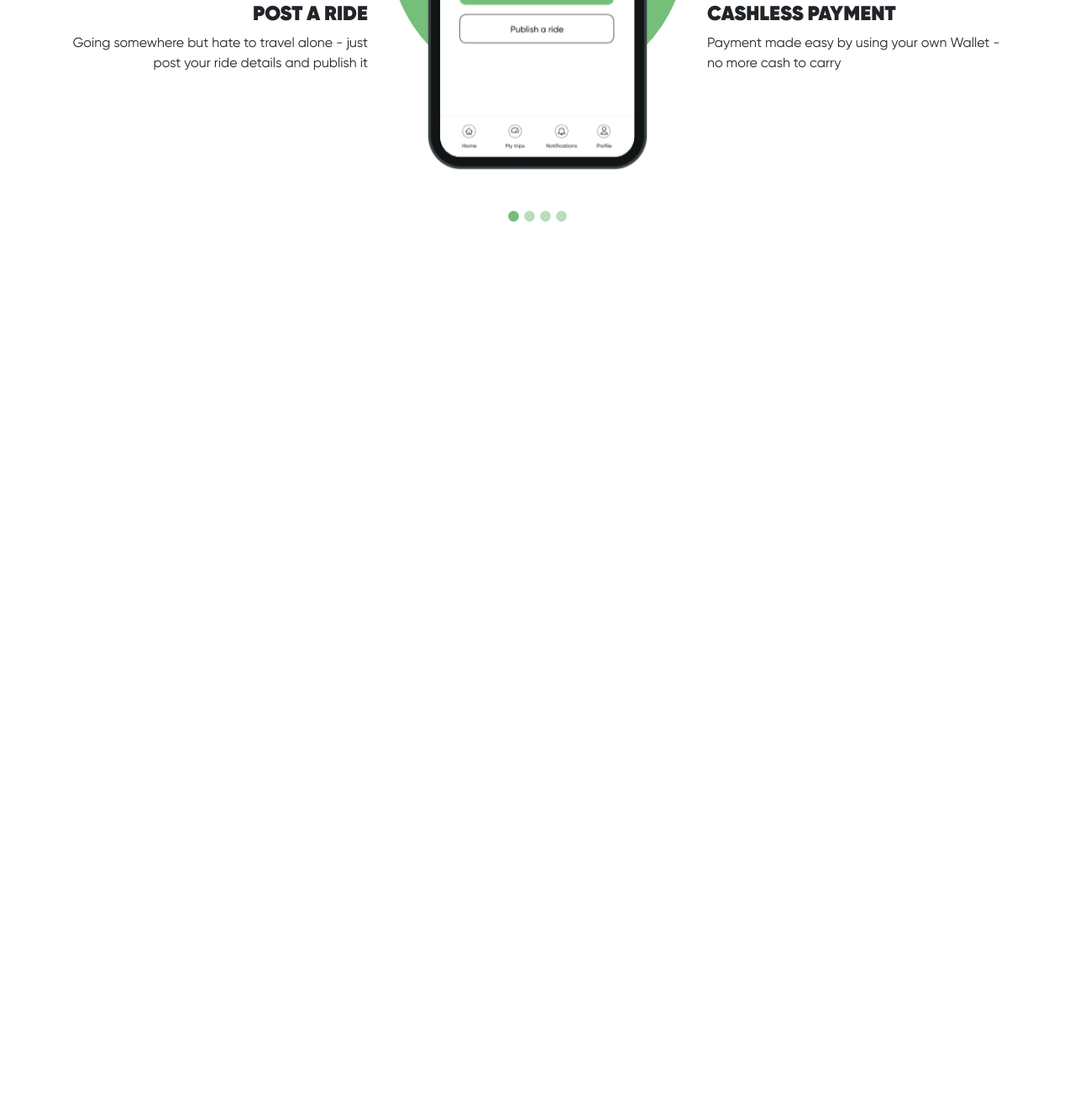
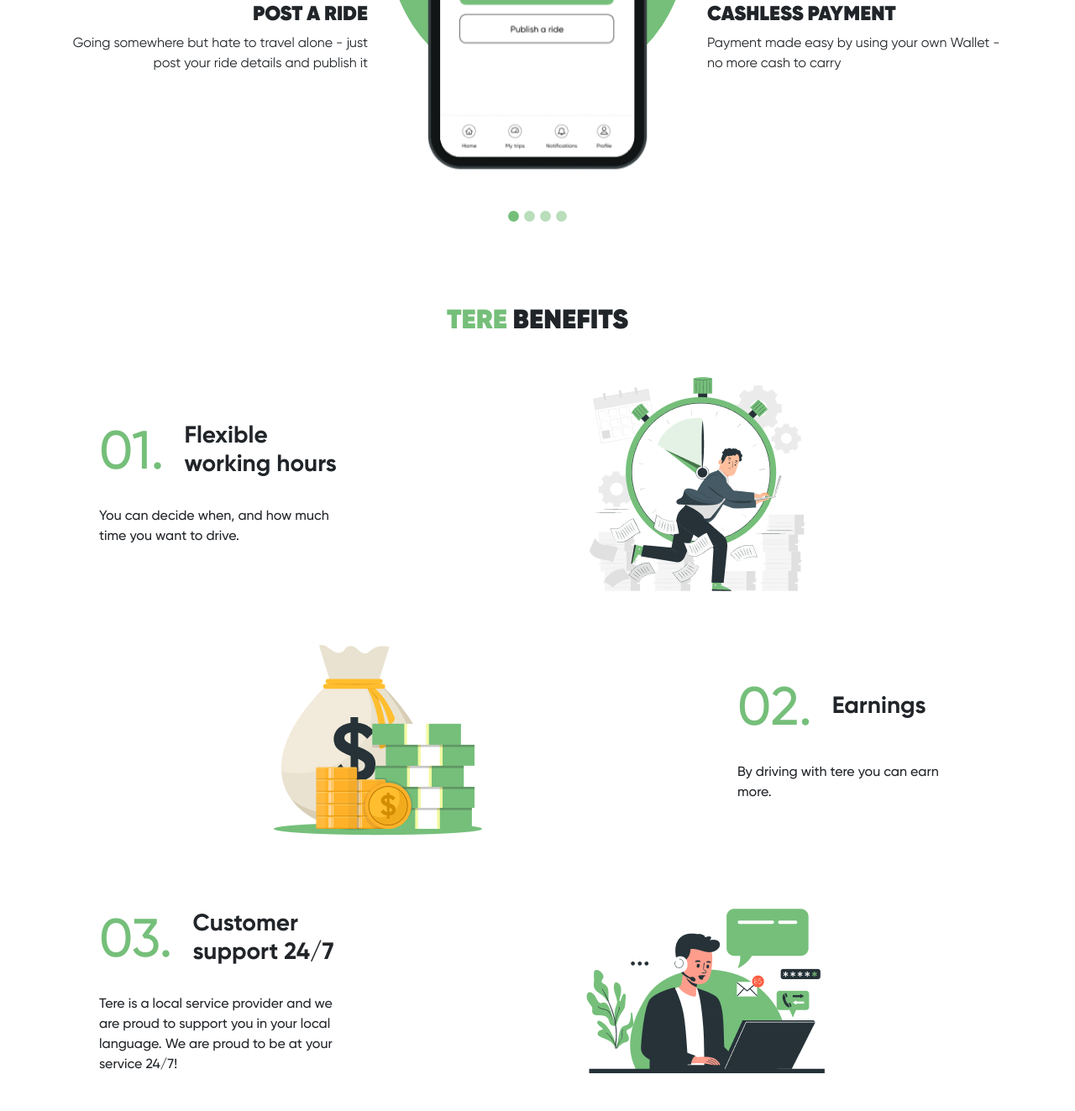
Before and after one commit to basma-khalil/tere, a website built with Vite: page app/index.html in a window 1280 px wide. Shown: the part 1531-2854 px from the top of the page at 84% size. Before the commit the page ends 1846 px from the top, so only its background shows below. Built offline with nearby package versions, Linux system fonts and the light colour scheme.

Commit message:
feat: Add benefits section

```diff
--- a/app/index.html
+++ b/app/index.html
@@ -351,6 +351,95 @@
         </div>
       </div>
       <!-- End How Tere Works Section -->
+
+      <!-- Start Tere Benefits Section -->
+      <div id="benefits" class="py-5">
+        <div class="container">
+          <h2 class="mb-5 text-center fw-bolder text-uppercase">
+            <span class="text-primary">tere</span> benefits
+          </h2>
+
+          <div
+            class="row align-items-center my-5"
+            data-aos="fade-right"
+            data-aos-once="true"
+          >
+            <figure class="col-12 col-lg-4 offset-lg-2 text-center">
+              <img
+                src="./src/assets/images/benefits-flexible.png"
+                class="img-fluid"
+                alt="Flexible working hours"
+                width="257"
+                height="255"
+                loading="lazy"
+              />
+            </figure>
+            <div class="col-12 col-lg-4 flex-column order-lg-first py-4 px-5">
+              <div class="d-flex align-items-center gap-4 pb-4">
+                <span class="display-3 fw-medium text-primary">01.</span>
+                <h3 class="fw-semibold">Flexible working hours</h3>
+              </div>
+              <p class="text-center text-lg-start fw-medium">
+                You can decide when, and how much time you want to drive.
+              </p>
+            </div>
+          </div>
+
+          <div
+            class="row align-items-center my-5"
+            data-aos="fade-left"
+            data-aos-once="true"
+          >
+            <figure class="col-12 col-lg-4 offset-lg-2 text-center">
+              <img
+                src="./src/assets/images/benefits-earnings.png"
+                class="img-fluid"
+                alt="Flexible working hours"
+                width="248"
+                height="227"
+                loading="lazy"
+              />
+            </figure>
+            <div class="col-12 col-lg-4 offset-lg-2 flex-column py-4 px-5">
+              <div class="d-flex align-items-center gap-4 pb-4">
+                <span class="display-3 fw-medium text-primary">02.</span>
+                <h3 class="fw-semibold">Earnings</h3>
+              </div>
+              <p class="text-center text-lg-start fw-medium">
+                By driving with tere you can earn more.
+              </p>
+            </div>
+          </div>
+
+          <div
+            class="row align-items-center my-5"
+            data-aos="fade-right"
+            data-aos-once="true"
+          >
+            <figure class="col-12 col-lg-4 offset-lg-2 text-center">
+              <img
+                src="./src/assets/images/benefits-support.png"
+                class="img-fluid"
+                alt="Flexible working hours"
+                width="311"
+                height="234"
+                loading="lazy"
+              />
+            </figure>
+            <div class="col-12 col-lg-4 flex-column order-lg-first py-4 px-5">
+              <div class="d-flex align-items-center gap-4 pb-4">
+                <span class="display-3 fw-medium text-primary">03.</span>
+                <h3 class="fw-semibold">Customer support 24/7</h3>
+              </div>
+              <p class="text-center text-lg-start fw-medium">
+                Tere is a local service provider and we are proud to support you
+                in your local language. We are proud to be at your service 24/7!
+              </p>
+            </div>
+          </div>
+        </div>
+      </div>
+      <!-- End Tere Benefits Section -->
     </div>
     <script type="module" src="/src/scripts/main.ts"></script>
   </body>
```
